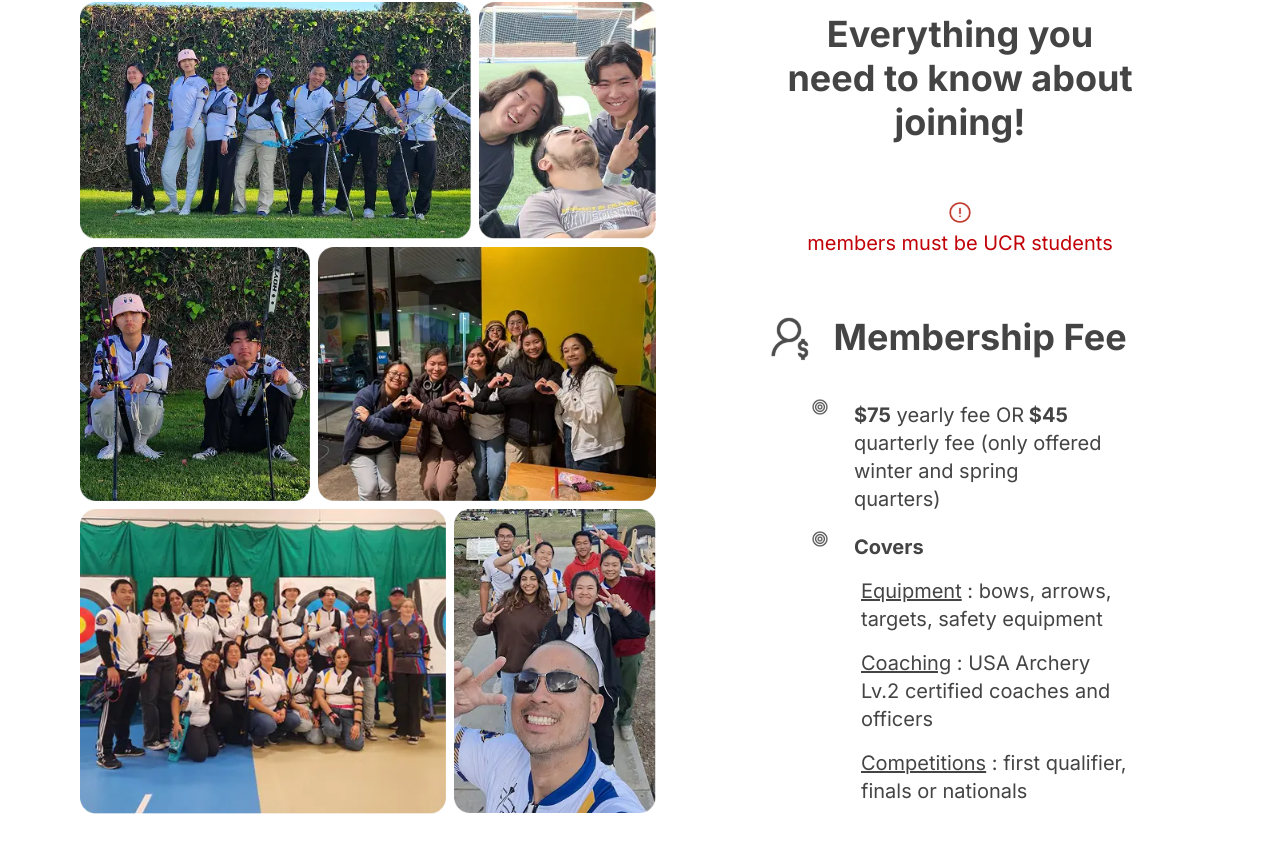
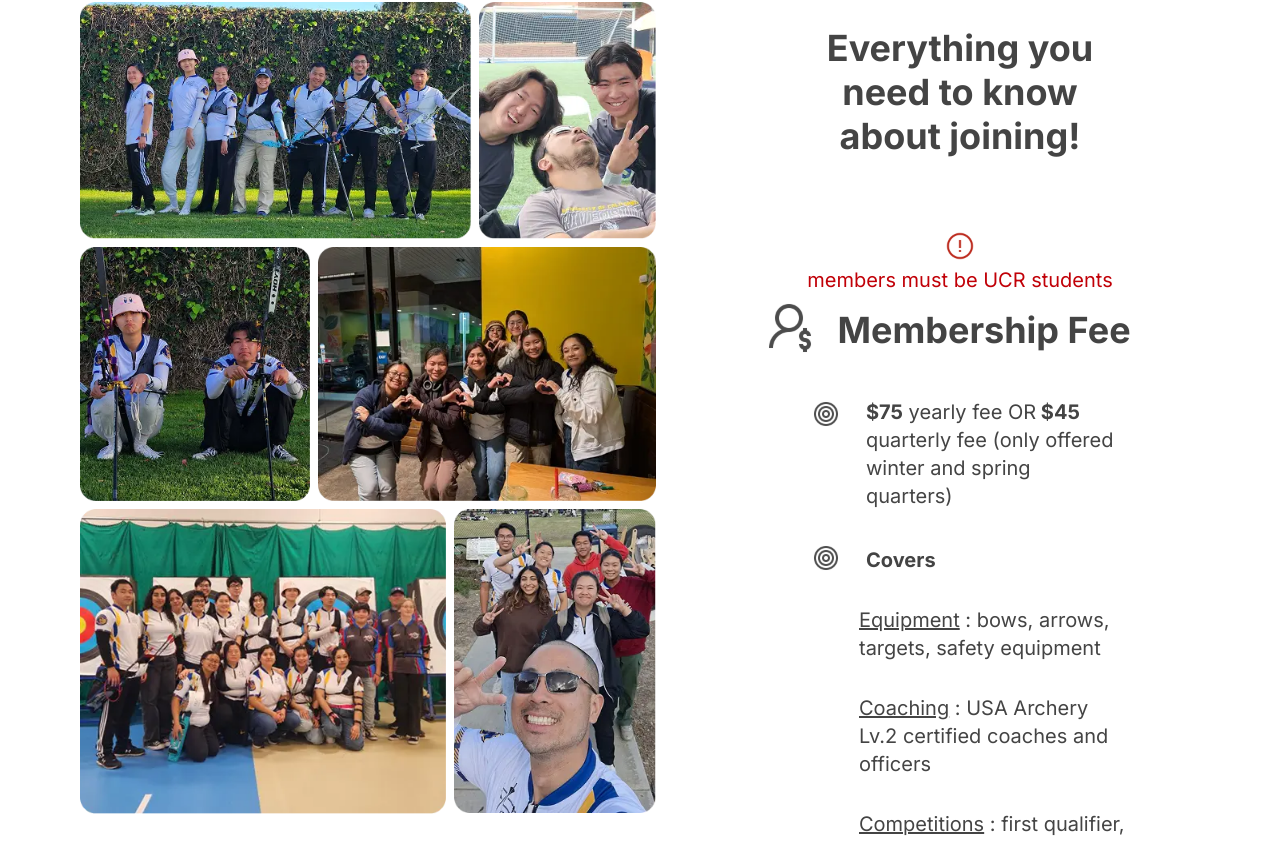
Before and after one commit to acm-ucr/archery-website, a Next.js app: page /join in a window 1280 px wide. Shown: the part 654-1495 px from the top of the page. Built offline with nearby package versions, Linux system fonts and the light colour scheme.

Commit message:
Added responsiveness for lg and xl

```diff
--- a/src/components/join/gallery.tsx
+++ b/src/components/join/gallery.tsx
@@ -7,58 +7,65 @@ import { Feeinfo } from "@/data/feeinfo";
 
 const Gallery = () => {
   return (
-    <div className="gap-6 md:gap-0 mt-8 md:mt-20 xl:mt-40 flex flex-col items-center md:ml-8 justify-self-center md:grid w-5/6 md:w-9/10 md:grid-cols-2">
-      <div className=" justify-self-center flex flex-col md:ml-8 items-center xl:gap-2 text-center md:col-start-2 md:row-start-1 w-9/10 md:w-3/5 ">
-        <p className="text-archery-grey-400 text-xl xl:mb-6 xl:text-4xl xl:leading-11 font-bold">
+    <div className="mt-8 flex w-5/6 flex-col items-center gap-6 justify-self-center md:mt-20 md:ml-8 md:grid md:w-9/10 md:grid-cols-2 md:items-start md:gap-0 lg:mt-30 xl:mt-40">
+      <div className="mt-6 flex w-9/10 flex-col items-center justify-self-center text-center md:col-start-2 md:row-start-1 md:ml-8 md:w-3/5 lg:w-5/9 xl:w-7/12">
+        <p className="text-archery-grey-400 text-xl font-bold lg:text-2xl xl:mb-6 xl:text-4xl xl:leading-11">
           Everything you need to know about joining!
         </p>
-        <div className="flex items-center md:flex-col gap-1 mt-4 xl:mt-6">
-          <div className="w-[2.5vh] xl:w-1/12"><Image src={Warning} alt="Warning" className="object-cover" /></div>
-          <p className="text-xs xl:text-xl text-red-700">members must be UCR students</p>
+        <div className="mt-4 flex items-center gap-1 md:mt-8 md:flex-col lg:mt-10 xl:mt-12">
+          <div className="w-4 lg:w-6 xl:w-8">
+            <Image src={Warning} alt="Warning" className="object-cover" />
+          </div>
+          <p className="text-xs text-red-700 lg:text-base xl:text-xl">
+            members must be UCR students
+          </p>
         </div>
       </div>
-      <div className=" md:row-span-2 md:row-start-1 ">
+      <div className="md:row-span-2 md:row-start-1">
         <GalleryGrid />
       </div>
-      <div className="md:w-8/9 xl:w-3/4 flex-col items-center  justify-self-center text-center md:col-start-2 md:row-span-1 md:row-start-2">
-        <div className="xl:my-8 md:my-4 flex items-center justify-center gap-2 xl:gap-4">
+      <div className="flex-col items-center justify-self-center text-center md:col-start-2 md:row-span-1 md:row-start-2 md:w-8/9 lg:w-4/5 xl:w-3/4">
+        <div className="mb-2 flex items-center justify-center gap-2 md:mb-4 lg:mb-6 xl:mb-8 xl:gap-4">
           <Image
             src={SalaryMan}
             alt="Membership Fee"
-            className="justify-self-center w-[5vh] md:w-[6vh] lg:w-[7vh] object-cover"
+            className="mb-2 w-8 justify-self-center object-cover md:w-10 lg:w-12 xl:w-16"
           />
-          <p className="text-archery-grey-400 xl:text-4xl text-xl font-bold">
+          <p className="text-archery-grey-400 text-xl font-bold lg:text-2xl xl:text-4xl">
             Membership Fee
           </p>
         </div>
-        <div className=" flex w-7/8 ml-8 flex-col gap-4 my-4 justify-self-center md:justify-self-end">
+        <div className="mb-4 ml-8 flex w-7/8 flex-col gap-4 justify-self-center md:justify-self-end xl:gap-8">
           <div className="flex items-start">
             <Image
               src={Target}
               alt="Bullet Point 1"
-              className="ml-5 mr-4 md:ml-6 md:mr-5 xl:mx-7 xl:mr-6 w-[2.5vh] object-cover"
+              className="mr-4 ml-5 w-4 object-cover md:mr-5 md:ml-6 lg:mx-7 lg:mr-6 lg:w-6 xl:w-8"
             />
-            <p className="text-archery-grey-400 xl:mt-1 md:w-2/3 text-start text-xs xl:text-xl">
+            <p className="text-archery-grey-400 text-start text-xs md:w-2/3 lg:text-base xl:text-xl">
               {" "}
               <span className="font-bold">$75</span> yearly fee OR
-              <span className="font-bold"> $45</span> quarterly fee (only offered
-              winter and spring quarters)
+              <span className="font-bold"> $45</span> quarterly fee (only
+              offered winter and spring quarters)
             </p>
           </div>
           <div className="flex items-start">
             <Image
               src={Target}
               alt="Bullet Point 2"
-              className="ml-5 mr-4 md:ml-6 md:mr-5 xl:mx-7 xl:mr-6 w-[2.5vh] object-cover"
+              className="mr-4 ml-5 w-4 object-cover md:mr-5 md:ml-6 lg:mx-7 lg:mr-6 lg:w-6 xl:w-8"
             />
-            <p className="text-archery-grey-400 xl:mt-1 xl:text-xl text-xs font-bold">
+            <p className="text-archery-grey-400 text-xs font-bold lg:text-base xl:mt-1 xl:text-xl">
               Covers
             </p>
           </div>
         </div>
-        <div className="ml-21   xl:ml-26 mt-4 flex w-7/10 md:w-5/8 flex-col gap-4 xl:gap-4 justify-self-center text-start">
+        <div className="mt-4 ml-21 flex w-7/10 flex-col gap-4 justify-self-center text-start md:w-5/8 lg:ml-26 xl:mt-8 xl:ml-25 xl:gap-8">
           {Feeinfo.map(({ title, descriptions }, index) => (
-            <p key={index} className="text-archery-grey-400 xl:text-xl text-xs">
+            <p
+              key={index}
+              className="text-archery-grey-400 text-xs lg:text-base xl:text-xl"
+            >
               <span className="underline">{title}</span>
               {descriptions}
             </p>
```
